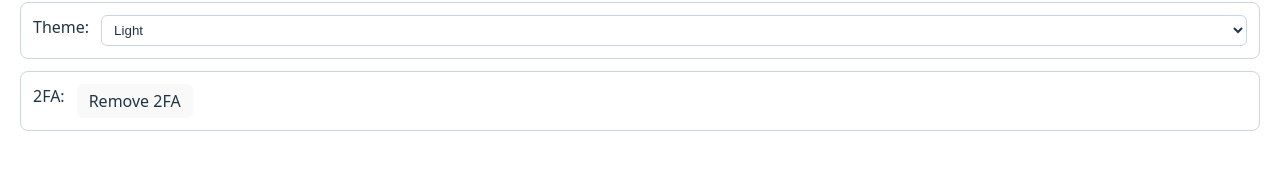
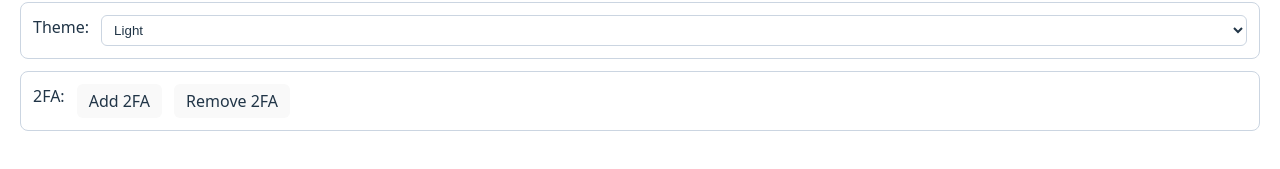
Before and after one commit to andreyg8479/Lock-In, a React app in the folder frontend/: page /Settings in a window 1280 px wide. Shown: the part 367-536 px from the top of the page. Built offline with nearby package versions, Linux system fonts and the light colour scheme; the HTML template or start-up script is replaced by a standard one.

Commit message:
2fa add frontend

```diff
--- a/frontend/src/Settings.tsx
+++ b/frontend/src/Settings.tsx
@@ -115,6 +115,31 @@ function Settings() {
 		alert("2FA sucessfully removed");
 	}
 
+
+	function add2FA() {
+		if (false) { //not logged into the server
+			alert("No Connection");
+			return;
+		}
+
+		if (false) { //has have 2fa set up
+			alert("2FA is already on this account");
+			return;
+		}
+
+		const email = prompt("Enter Your Email");
+		const pattern = /@.+\./;
+		if (!pattern.test(email)) {
+			alert("Invalid Email");
+			return;
+		}
+
+
+		//add 2fa to the account
+
+		alert("2FA sucessfully added");
+	}
+
   return (
 	<div className="settings-page">
 		<div className="top-bar">
@@ -175,6 +200,9 @@ Theme:
 
 			<div className="settings-row">
 2FA:
+				<button className="danger-button" onClick={add2FA}>
+					Add 2FA
+				</button>
 				<button className="danger-button" onClick={remove2FA}>
 					Remove 2FA
 				</button>
```
